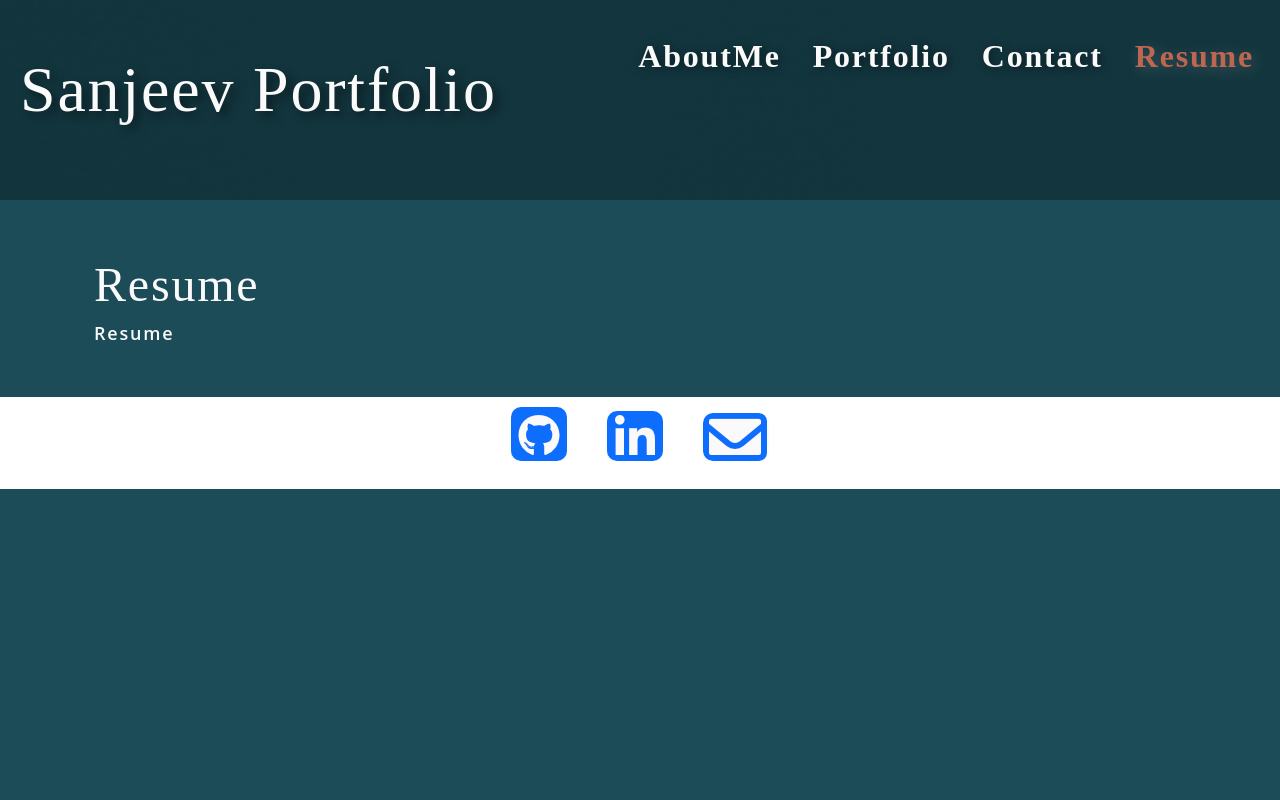
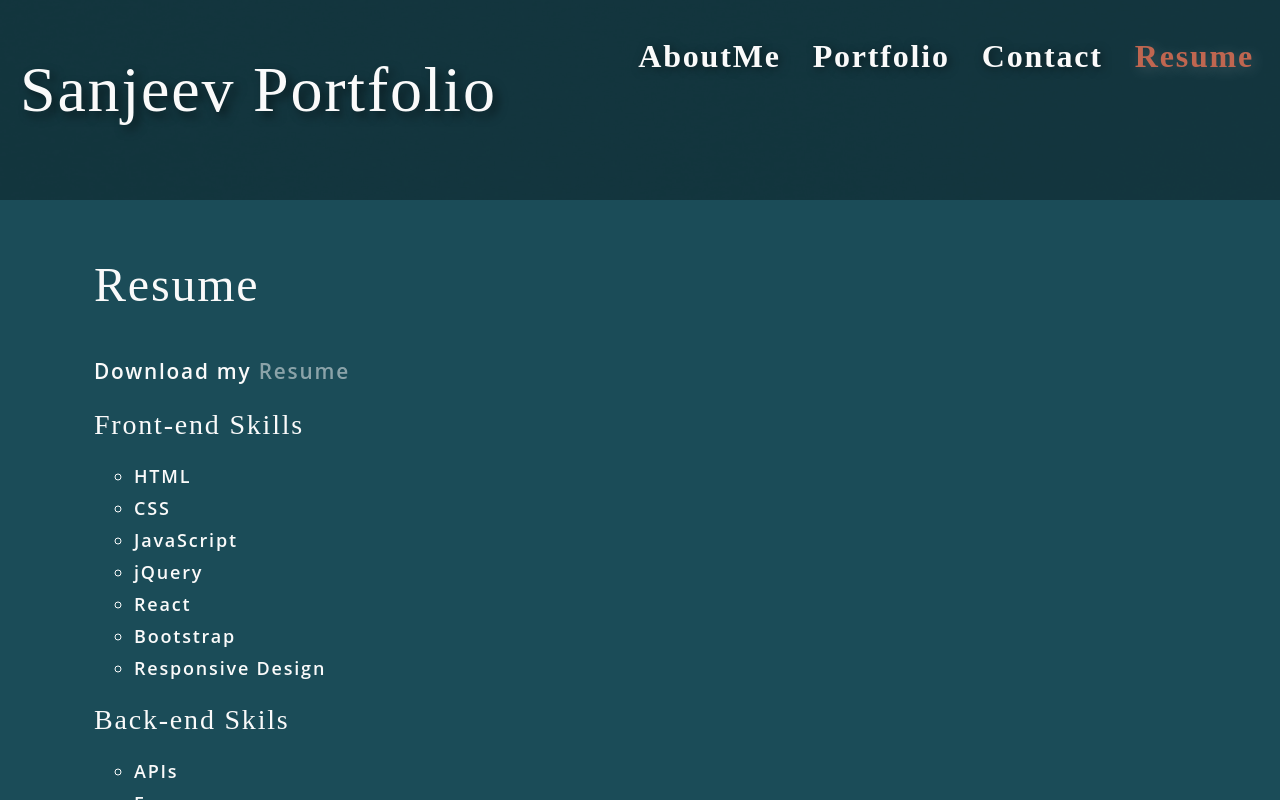
Before and after one commit to SanjeevKumar-DEV/portfolio-react-sanjeev-app, a React (Create React App) app: page / in a window 1280 px wide. Both pictures are taken after a click on the item "Resume". Shown: the top 800 px of the page. Built offline with nearby package versions, Linux system fonts and the light colour scheme.

Commit message:
Added code to support to download My Resume

```diff
--- a/src/components/AboutMe.js
+++ b/src/components/AboutMe.js
@@ -30,10 +30,10 @@ const AboutMe = () => {
             <li>NoSQL</li>
             <li>Java Script</li>
             <li>JQuery</li>
-            <li>CSS</li>
+            <li>HTML, CSS</li>
             <li>Indexed DB, Local Storage, Cache, Session, Cookies, Authentication</li>
             <li>Appolo Server, Appolo Client</li>
-            <li>MySQL, SQL, NoSql, MongoDB</li>
+            <li>MySQL, SQL, NoSql, MongoDB, Microsoft SQL, Mongoose</li>
           </ul>
         </div>
       </div>
--- a/src/components/Resume.js
+++ b/src/components/Resume.js
@@ -1,12 +1,43 @@
-import React from 'react';
+import React from "react";
 
-const Resume = () => {
-
-    return (
-        <div>
+function Resume() {
+  return (
+    <section className="my-5">
+      <div className="my-2">
+        <p>
+          Download my{" "}
+          <a
+            href="./assets/OtherResources/SanjeevKumarResumeNGV47.doc"
+            download=""
+          >
             Resume
-        </div>
-    )
-};
+          </a>
+        </p>
+        <h3>Front-end Skills</h3>
+        <ul className="skills">
+          <li>HTML</li>
+          <li>CSS</li>
+          <li>JavaScript</li>
+          <li>jQuery</li>
+          <li>React</li>
+          <li>Bootstrap</li>
+          <li>Responsive Design</li>
+        </ul>
+        <h3>Back-end Skils</h3>
+        <ul className="skills">
+          <li>APIs</li>
+          <li>Express</li>
+          <li>Node</li>
+          <li>MySQL, Sequelize</li>
+          <li>Microsoft SQL</li>
+          <li>MongoDB, Mongoose</li>
+          <li>REST</li>
+          <li>GraphQL</li>
+          <li>MERN Stack</li>
+        </ul>
+      </div>
+    </section>
+  );
+}
 
 export default Resume;
```
Also changed, not shown: 1 other file (tests, documents, lock files or other folders).
